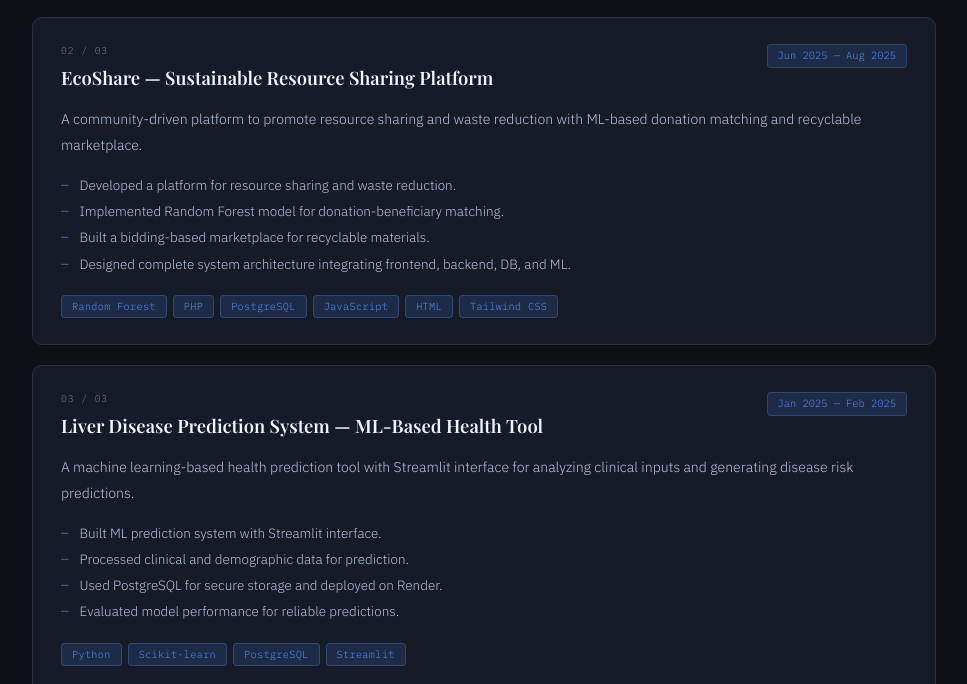
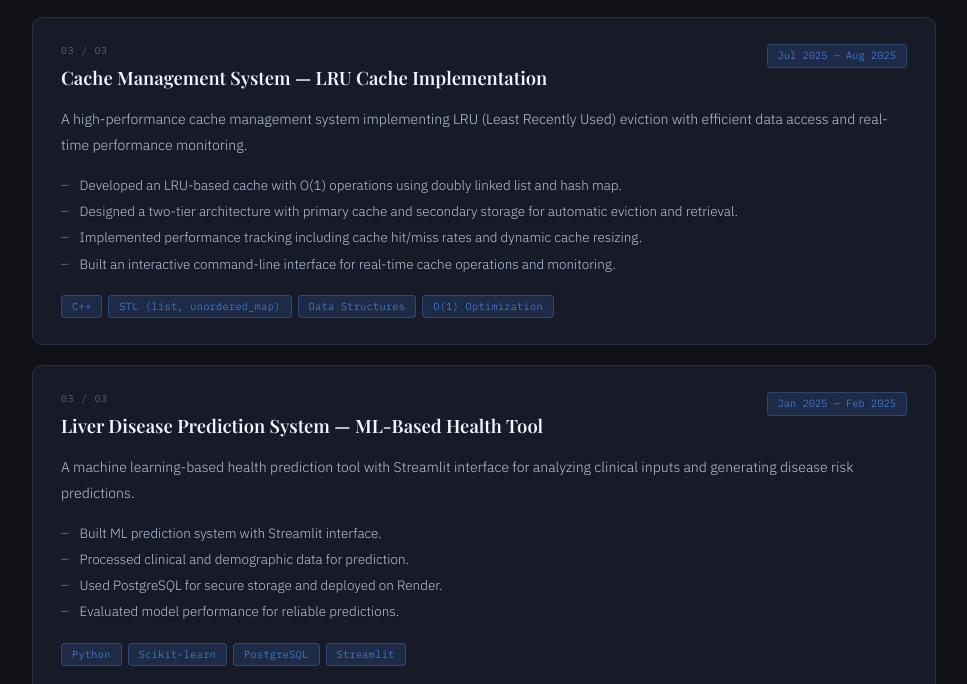
Before and after one commit to Shewak7/Portfolio, a plain HTML site: page index.html in a window 1280 px wide. Shown: the part 1636-2320 px from the top of the page, without its empty margins (156-1123 px from the left). Drawn offline with nearby package versions, Linux system fonts and the light colour scheme.

Commit message:
Update index.html

```diff
--- a/index.html
+++ b/index.html
@@ -467,28 +467,26 @@
 <div class="proj-card reveal">
   <div class="proj-head">
     <div>
-      <div class="proj-num">02 / 03</div>
-      <h3 class="proj-title">EcoShare — Sustainable Resource Sharing Platform</h3>
+      <div class="proj-num">03 / 03</div>
+      <h3 class="proj-title">Cache Management System — LRU Cache Implementation</h3>
     </div>
-    <div class="proj-period">Jun 2025 — Aug 2025</div>
+    <div class="proj-period">Jul 2025 — Aug 2025</div>
   </div>
   <div class="proj-body">
     <p class="proj-desc">
-      A community-driven platform to promote resource sharing and waste reduction with ML-based donation matching and recyclable marketplace.
+      A high-performance cache management system implementing LRU (Least Recently Used) eviction with efficient data access and real-time performance monitoring.
     </p>
     <ul class="proj-list">
-      <li>Developed a platform for resource sharing and waste reduction.</li>
-      <li>Implemented Random Forest model for donation-beneficiary matching.</li>
-      <li>Built a bidding-based marketplace for recyclable materials.</li>
-      <li>Designed complete system architecture integrating frontend, backend, DB, and ML.</li>
+      <li>Developed an LRU-based cache with O(1) operations using doubly linked list and hash map.</li>
+      <li>Designed a two-tier architecture with primary cache and secondary storage for automatic eviction and retrieval.</li>
+      <li>Implemented performance tracking including cache hit/miss rates and dynamic cache resizing.</li>
+      <li>Built an interactive command-line interface for real-time cache operations and monitoring.</li>
     </ul>
     <div class="tag-row">
-      <span class="tech-tag">Random Forest</span>
-      <span class="tech-tag">PHP</span>
-      <span class="tech-tag">PostgreSQL</span>
-      <span class="tech-tag">JavaScript</span>
-      <span class="tech-tag">HTML</span>
-      <span class="tech-tag">Tailwind CSS</span>
+      <span class="tech-tag">C++</span>
+      <span class="tech-tag">STL (list, unordered_map)</span>
+      <span class="tech-tag">Data Structures</span>
+      <span class="tech-tag">O(1) Optimization</span>
     </div>
   </div>
 </div>
@@ -607,6 +605,21 @@
           <div class="cert-badge"><i class="fas fa-brain"></i></div>
           <div class="cert-title">Advanced Prompt Engineering</div>
           <div class="cert-issuer-lbl">Simplilearn</div>
+        </div>
+      </div>
+
+            <div class="cert-card">
+        <div class="cert-img-wrap" onclick="openLightbox('certs/cert2.png', 'Advanced Prompt Engineering — Simplilearn')">
+          <img src="certs/cert2.png" alt="Advanced Prompt Engineering — Simplilearn"/>
+          <div class="cert-overlay">
+            <i class="fas fa-expand-alt"></i>
+            <span>View Certificate</span>
+          </div>
+        </div>
+        <div class="cert-info">
+          <div class="cert-badge"><i class="fas fa-brain"></i></div>
+          <div class="cert-title">C++ Essentials</div>
+          <div class="cert-issuer-lbl">Cisco Academy</div>
         </div>
       </div>
 
```
